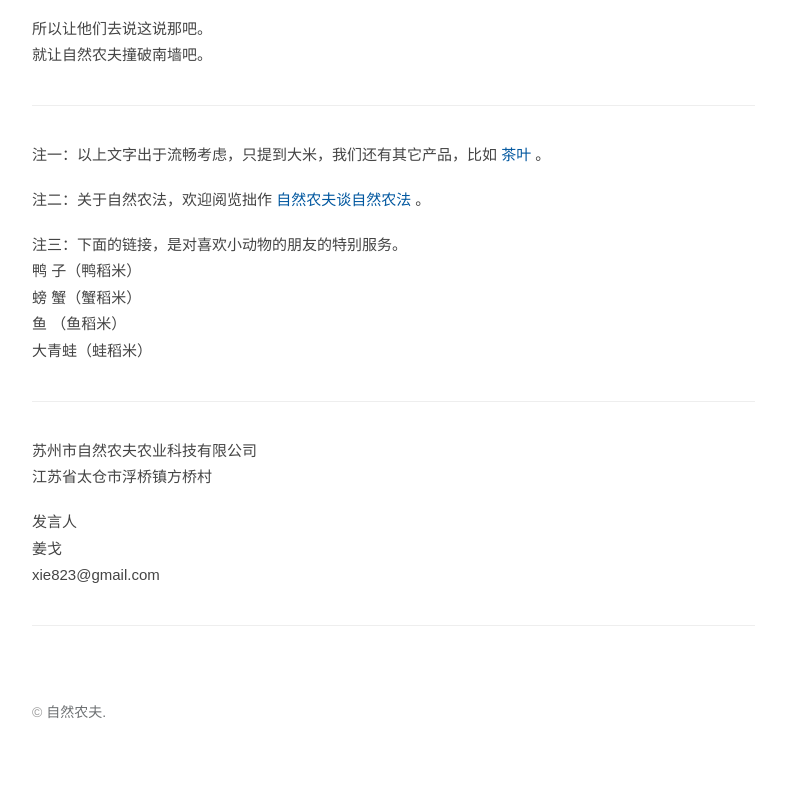
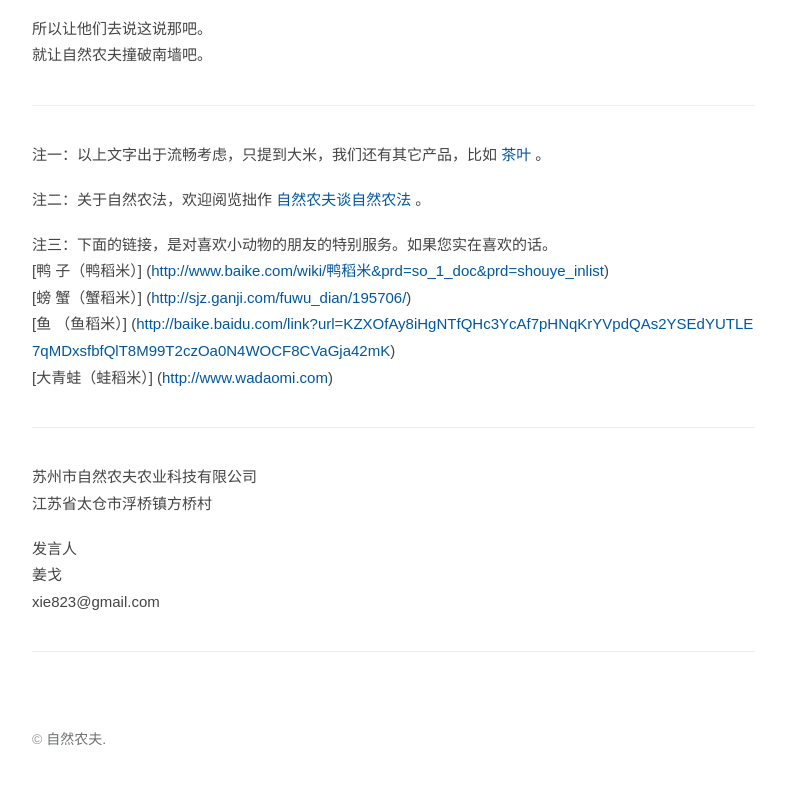
Before and after one commit to oldrookies/oldrookies.github.io, a plain HTML site: page about/index.html in a window 1280 px wide. Shown: the part 1624-2424 px from the top of the page, without its empty margins (93-879 px from the left). Before the commit the page ends 2397 px from the top, so only its background shows below. Drawn offline with Linux system fonts and the light colour scheme; files whose address does not match are found by name.

Commit message:
Site updated: 2015-11-30 14:07:05

```diff
--- a/about/index.html
+++ b/about/index.html
@@ -19,7 +19,7 @@
 <hr>
 <p>注一：以上文字出于流畅考虑，只提到大米，我们还有其它产品，比如 <a href="../tea/">茶叶</a> 。</p>
 <p>注二：关于自然农法，欢迎阅览拙作 <a href="../2015/11/17/自然农法">自然农夫谈自然农法</a> 。</p>
-<p>注三：下面的链接，是对喜欢小动物的朋友的特别服务。<br>鸭  子（鸭稻米）<br>螃  蟹（蟹稻米）<br>鱼  （鱼稻米）<br>大青蛙（蛙稻米）</p>
+<p>注三：下面的链接，是对喜欢小动物的朋友的特别服务。如果您实在喜欢的话。<br>[鸭  子（鸭稻米）] (<a href="http://www.baike.com/wiki/鸭稻米&amp;prd=so_1_doc&amp;prd=shouye_inlist" target="_blank" rel="external">http://www.baike.com/wiki/鸭稻米&amp;prd=so_1_doc&amp;prd=shouye_inlist</a>)<br>[螃  蟹（蟹稻米）] (<a href="http://sjz.ganji.com/fuwu_dian/195706/" target="_blank" rel="external">http://sjz.ganji.com/fuwu_dian/195706/</a>)<br>[鱼  （鱼稻米）] (<a href="http://baike.baidu.com/link?url=KZXOfAy8iHgNTfQHc3YcAf7pHNqKrYVpdQAs2YSEdYUTLE7qMDxsfbfQlT8M99T2czOa0N4WOCF8CVaGja42mK" target="_blank" rel="external">http://baike.baidu.com/link?url=KZXOfAy8iHgNTfQHc3YcAf7pHNqKrYVpdQAs2YSEdYUTLE7qMDxsfbfQlT8M99T2czOa0N4WOCF8CVaGja42mK</a>)<br>[大青蛙（蛙稻米）] (<a href="http://www.wadaomi.com" target="_blank" rel="external">http://www.wadaomi.com</a>)</p>
 <hr>
 <p>苏州市自然农夫农业科技有限公司<br>江苏省太仓市浮桥镇方桥村</p>
 <p>发言人<br>姜戈<br>xie823@gmail.com</p>
```
